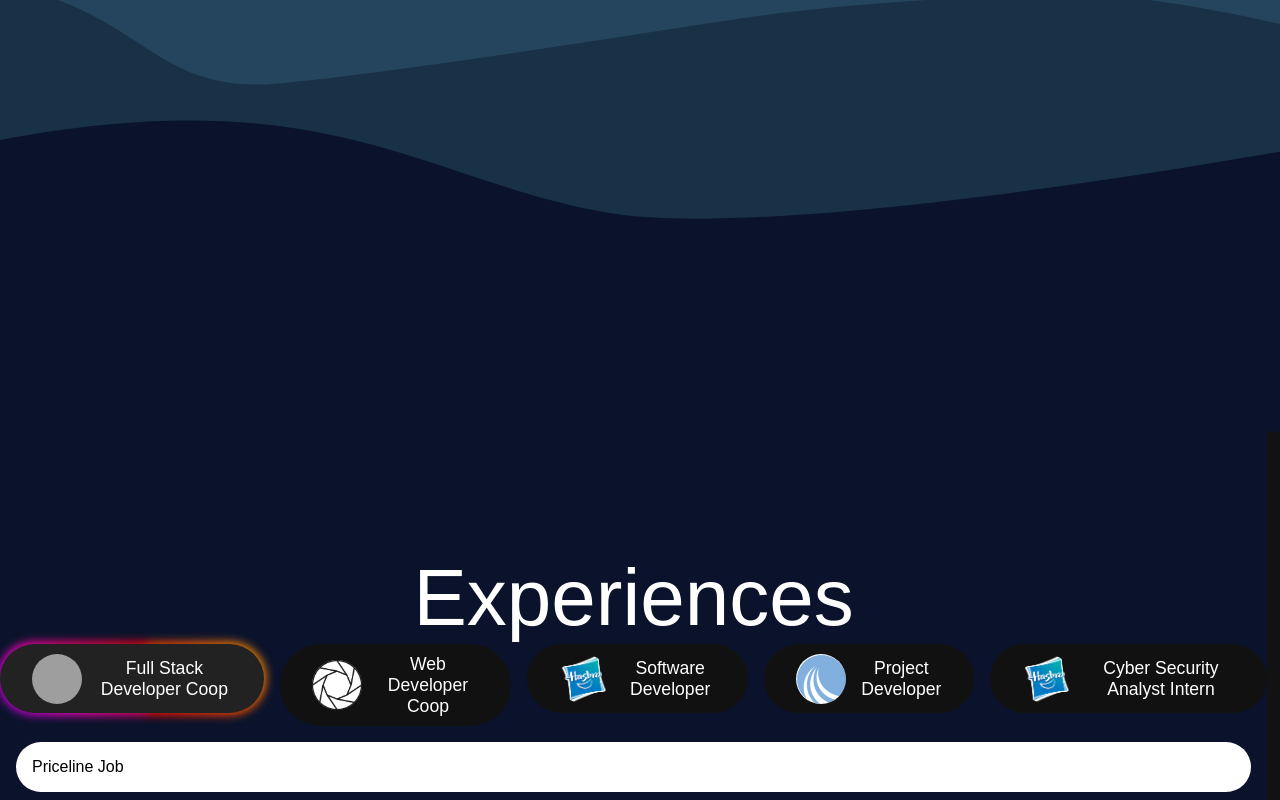
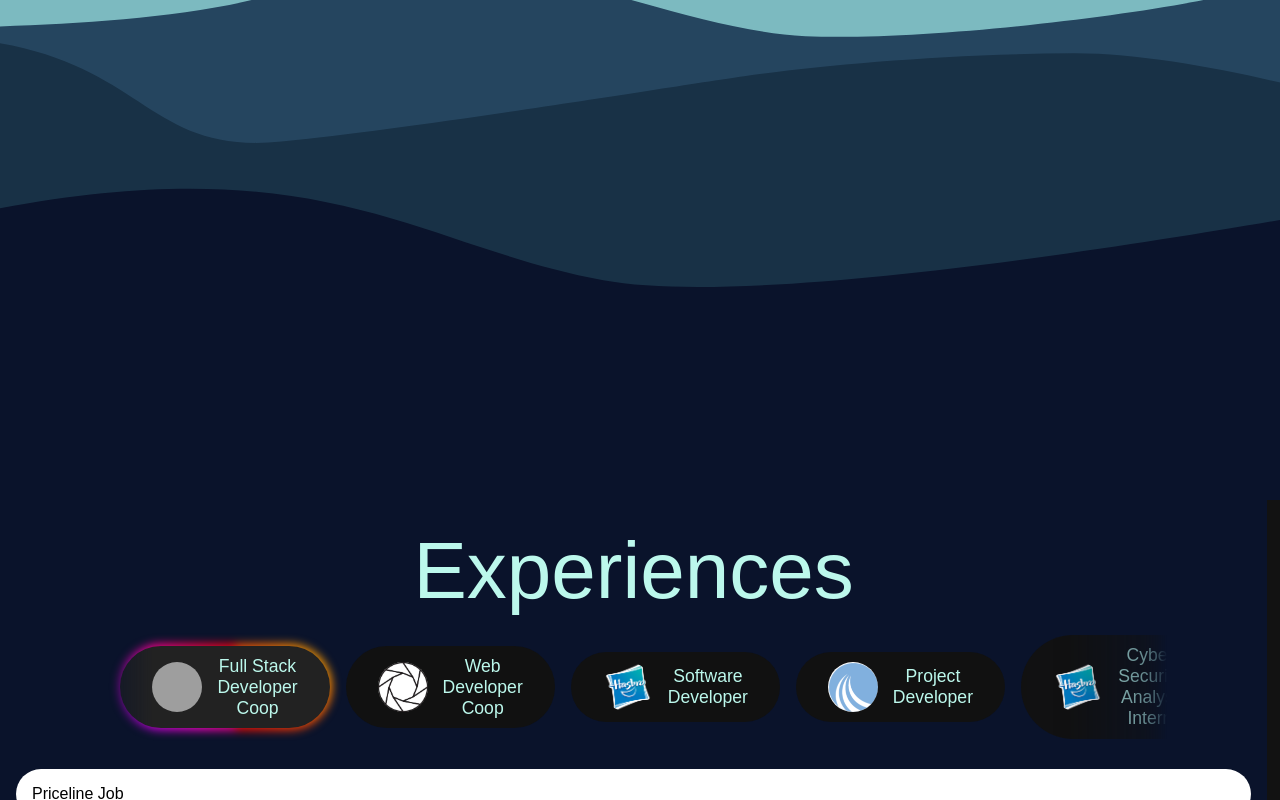
Before and after one commit to ch-teng/ch-teng.github.io, a Next.js app: page / in a window 1280 px wide. Shown: the part 760-1560 px from the top of the page. Built offline with nearby package versions, Linux system fonts and the light colour scheme; grey boxes are pictures that could not be loaded; a web font is replaced by a local one.

Commit message:
Fixed drag scrolling and added gradient to experience scroller

```diff
--- a/src/app/globals.css
+++ b/src/app/globals.css
@@ -101,7 +101,11 @@ span {
 .experiences-text {
   font-weight: 500;
   font-size: 5rem;
+  color: #BCF8EC;
+  z-index: 100;
 }
+
+
 .experience {
   display: flex;
   flex-direction: column;
@@ -110,20 +114,42 @@ span {
   justify-content: center;
 }
 
+.center-scroller {
+  display: flex;
+  justify-content: center;
+  overflow-x: auto;
+  overflow-y: hidden;
+  max-width: 90%;
+}
+
 .scroller {
+  z-index: 10;
   display: flex;
   gap: 1rem;
-  max-width: 100%;
+  max-width: 90%;
+  padding: 0 20px;
   list-style-type: none;
-  justify-content: center;
+  align-items: center;
   flex-wrap: nowrap;
+  overflow-x: scroll;
+  overflow-y: visible;
+  -ms-overflow-style: none;
+  scrollbar-width: none;
+  height:calc(100% + 4px);
+  -webkit-mask-image: linear-gradient(to right, #000 90%, #0000);
+  mask-image: linear-gradient(to right,#0000 0%, 2%, #000 5%, 98%, #0000 100%);
 }
+.scroller::-webkit-scrollbar {
+  display: none;
+}
+
+
 .job {
   font-size: 1.1rem;
   padding: 0.6rem 2rem;
   border: none;
   /* outline: none; */
-  color: rgb(255, 255, 255);
+  color: #BCF8EC;
   background: #111;
   cursor: pointer;
   position: relative;
@@ -134,7 +160,11 @@ span {
   touch-action: manipulation;
   display: flex;
   align-items: center;
+  width: fit-content;
+  height: 95%;
+  margin: 1rem 0 1rem;
   /* transition: 1s; */
+
 }
 
 .rounded {
@@ -143,6 +173,11 @@ span {
   height: 50px;
   width: 50px;
   margin-right: 15px;
+  -webkit-user-drag: none;
+  user-select: none;
+  -moz-user-select: none;
+  -webkit-user-select: none;
+  -ms-user-select: none;
 }
 
 .selected-job-description {
@@ -159,7 +194,7 @@ span {
   padding: 0.6rem 2rem;
   border: none;
   outline: none;
-  color: rgb(255, 255, 255);
+  color: #BCF8EC;
   background: #111;
   cursor: pointer;
   position: relative;
--- a/src/components/BackgroundLand.tsx
+++ b/src/components/BackgroundLand.tsx
@@ -14,7 +14,7 @@ const BG0 = ({ scrollProgress }: BGProps) => {
       animate={{ x: 0, opacity: 1 }}
       transition={{ duration: 1, delay: 0 }}
       preserveAspectRatio={"xMaxYMin slice"}
-      style={{ y: useTransform(scrollProgress, [0, 1], ["60%", "0%"]) }}
+      style={{ y: useTransform(scrollProgress, [0, 1], ["87%", "0%"]) }}
     >
       <title>0</title>
       <g id="e4d24abb-8e68-4087-b26e-7950942e77bc" data-name="Layer 2">
@@ -42,7 +42,7 @@ const BG1 = ({ scrollProgress }: BGProps) => {
       animate={{ x: 0, opacity: 1 }}
       transition={{ duration: 1, delay: 0.2 }}
       preserveAspectRatio={"xMaxYMin slice"}
-      style={{ y: useTransform(scrollProgress, [0, 1], ["20%", "0%"]) }}
+      style={{ y: useTransform(scrollProgress, [0, 1], ["40%", "0%"]) }}
     >
       <title>1</title>
       <g id="b43d5a19-966f-4b32-a512-2f73a3c2c798" data-name="Layer 2">
@@ -69,7 +69,7 @@ const BG2 = ({ scrollProgress }: BGProps) => {
       animate={{ x: 0, opacity: 1 }}
       transition={{ duration: 1, delay: 0.4 }}
       preserveAspectRatio={"xMaxYMin slice"}
-      style={{ y: useTransform(scrollProgress, [0, 1], ["5%", "0%"]) }}
+      style={{ y: useTransform(scrollProgress, [0, 1], ["20%", "0%"]) }}
     >
       <title>2</title>
       <g id="bd8dbd6b-d287-4b68-a59e-dabe4fb41009" data-name="Layer 2">
@@ -97,7 +97,7 @@ const BG3 = ({ scrollProgress }: BGProps) => {
       animate={{ x: 0, opacity: 1 }}
       transition={{ duration: 1, delay: 0.6 }}
       preserveAspectRatio={"xMaxYMin slice"}
-      style={{ y: useTransform(scrollProgress, [0, 1], ["1%", "0%"]) }}
+      style={{ y: useTransform(scrollProgress, [0, 1], ["5%", "0%"]) }}
     >
       <title>3</title>
       <g id="e58d9129-a0c1-4f96-9b95-821975b35825" data-name="Layer 2">
--- a/src/components/ExperienceScroller.tsx
+++ b/src/components/ExperienceScroller.tsx
@@ -1,7 +1,7 @@
 import { removeItem } from "@/utils/array-utils";
 import { AnimatePresence, Reorder, motion } from "framer-motion";
 import Image from "next/image";
-import { useState } from "react";
+import { useCallback, useRef, useState } from "react";
 import ExperiencesText from "./ExperiencesText";
 
 interface Job {
@@ -54,6 +54,30 @@ const experience = [
     imgSrc: "/Hasbro_logo_symbol.png",
     imgDesc: "Hasbro Logo",
   },
+  {
+    title: "Anothob",
+    company: "Hasbro",
+    date: "Jan 2021 - Juns1",
+    description: "lorem",
+    imgSrc: "/Hasbro_logo_symbol.png",
+    imgDesc: "Hasbro Logo",
+  },
+  {
+    title: "Another Job",
+    company: "Hasbro",
+    date: "Jan 2021 a 2021",
+    description: "lorem",
+    imgSrc: "/Hasbro_logo_symbol.png",
+    imgDesc: "Hasbro Logo",
+  },
+  {
+    title: "blah blah blah",
+    company: "blah",
+    date: "Jan 202s",
+    description: "lorem",
+    imgSrc: "/Hasbro_logo_symbol.png",
+    imgDesc: "Hasbro Logo",
+  },
 ];
 
 export default function ExperienceScroller() {
@@ -64,17 +88,90 @@ export default function ExperienceScroller() {
     const temp = removeItem(jobs, job);
     setJobs([job, ...temp]);
   };
+  const scrollerRef = useRef<HTMLDivElement>(null);
+  const handleMouseDown = useCallback((e: React.MouseEvent) => {
+    const ele = scrollerRef.current;
+    if (!ele) {
+      return;
+    }
+    const startPos = {
+      left: ele.scrollLeft,
+      x: e.clientX,
+    };
+
+    const handleMouseMove = (e: MouseEvent) => {
+      const dx = e.clientX - startPos.x;
+      ele.scrollLeft = startPos.left - dx;
+      updateCursor(ele);
+    };
+
+    const handleMouseUp = () => {
+      document.removeEventListener("mousemove", handleMouseMove);
+      document.removeEventListener("mouseup", handleMouseUp);
+      resetCursor(ele);
+    };
+
+    document.addEventListener("mousemove", handleMouseMove);
+    document.addEventListener("mouseup", handleMouseUp);
+  }, []);
+
+  const handleTouchStart = useCallback((e: React.TouchEvent) => {
+    const ele = scrollerRef.current;
+    if (!ele) {
+      return;
+    }
+    const touch = e.touches[0];
+    const startPos = {
+      left: ele.scrollLeft,
+      x: touch.clientX,
+    };
+
+    const handleTouchMove = (e: TouchEvent) => {
+      const touch = e.touches[0];
+      const dx = touch.clientX - startPos.x;
+      ele.scrollLeft = startPos.left - dx;
+      updateCursor(ele);
+    };
+
+    const handleTouchEnd = () => {
+      document.removeEventListener("touchmove", handleTouchMove);
+      document.removeEventListener("touchend", handleTouchEnd);
+      resetCursor(ele);
+    };
+
+    document.addEventListener("touchmove", handleTouchMove);
+    document.addEventListener("touchend", handleTouchEnd);
+  }, []);
+
+  const updateCursor = (ele: HTMLDivElement | null) => {
+    if (!ele) return;
+    ele.style.cursor = "grabbing";
+    ele.style.userSelect = "none";
+  };
+
+  const resetCursor = (ele: HTMLDivElement | null) => {
+    if (!ele) return;
+    ele.style.cursor = "grab";
+    ele.style.removeProperty("user-select");
+  };
+
   return (
     <div className="page experience" id="experiences">
       <ExperiencesText />
+      <div className="center-scroller">
         <Reorder.Group
           className="scroller"
+          id="scroller"
           as="ul"
           axis="x"
           onReorder={setJobs}
           values={jobs}
+          ref={scrollerRef}
+          onMouseDown={handleMouseDown}
+          onTouchStart={handleTouchStart}
+          style={{ cursor: "grab" }}
         >
-        <AnimatePresence initial={false}>
+          <AnimatePresence>
             {jobs.map((job) => (
               <Reorder.Item
                 key={job.title}
@@ -107,6 +204,7 @@ export default function ExperienceScroller() {
             ))}
           </AnimatePresence>
         </Reorder.Group>
+      </div>
       <AnimatePresence mode="wait">
         <motion.div
           className="selected-job-description"
--- a/src/components/ExperiencesText.jsx
+++ b/src/components/ExperiencesText.jsx
@@ -16,7 +16,7 @@ export default function ExperiencesText() {
 
       >
         <motion.span >E</motion.span>
-        <motion.span > x</motion.span>
+        <motion.span >x</motion.span>
         <motion.span >p</motion.span>
         <motion.span >e</motion.span>
         <motion.span >r</motion.span>
```
Lines whose indentation alone changed are shown as unchanged.
